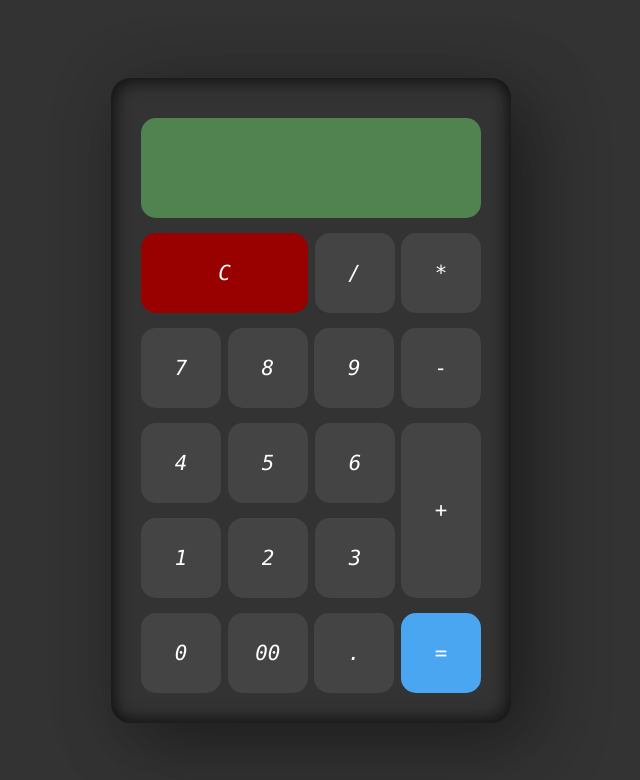
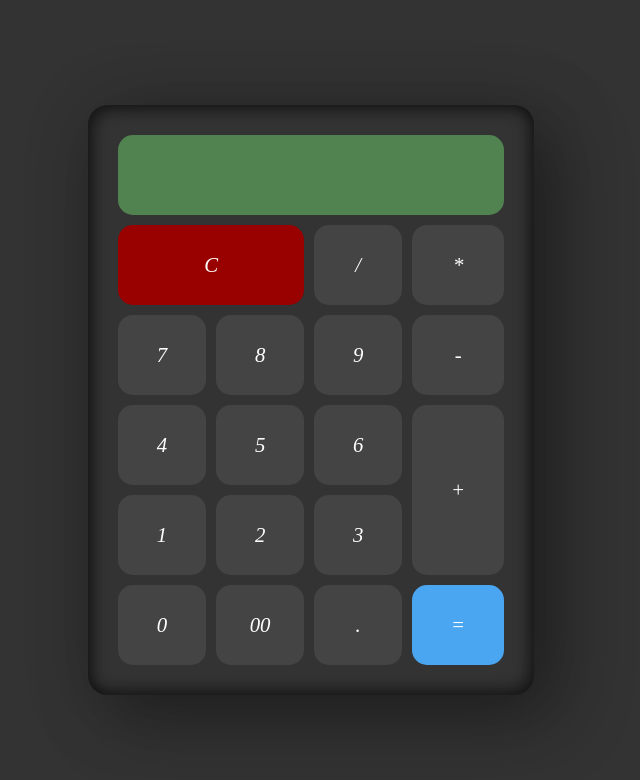
Before and after one commit to KevinWashington/calculator, a plain HTML site: page index.html in a window 1280 px wide. Shown: the whole page, without its empty margins (329-969 px from the left). Drawn offline with Linux system fonts and the light colour scheme.

Commit message:
Add files via upload
Mudando o template para grid

```diff
--- a/index.html
+++ b/index.html
@@ -10,44 +10,31 @@
 <body>
   <div class="container">
     <form class="calculator" name="calc">
-      <input type="text" class="value" readonly name="txt">
+      <div class="calculator-buttons">
+        <input type="text" class="value" readonly name="txt">
+        <span class="num c" onclick="calc.txt.value=''"><i>C</i></span>
+        <span class="num divisor" onclick="calc.txt.value+='/'"><i>/</i></span>
+        <span class="num mult" onclick="calc.txt.value+='*'"><i>*</i></span>
 
-      <div class=" row">
-        <span class="num c" onclick="calc.txt.value=''"><i>C</i></span>
-        <span class="num" onclick="calc.txt.value+='/'"><i>/</i></span>
-        <span class="num" onclick="calc.txt.value+='*'"><i>*</i></span>
-      </div>
-      <div class="row">
-        <span class="num" onclick="calc.txt.value+='7'"><i>7</i></span>
-        <span class="num" onclick="calc.txt.value+='8'"><i>8</i></span>
-        <span class="num" onclick="calc.txt.value+='9'"><i>9</i></span>
-        <span class="num" onclick="calc.txt.value+='-'"><i>-</i></span>
-      </div>
+        <span class="num seven" onclick="calc.txt.value+='7'"><i>7</i></span>
+        <span class="num eigth" onclick="calc.txt.value+='8'"><i>8</i></span>
+        <span class="num nine" onclick="calc.txt.value+='9'"><i>9</i></span>
+        <span class="num minus" onclick="calc.txt.value+='-'"><i>-</i></span>
 
-      <div class="grid">
-        <div class="leftside">
-          <div class="row">
-            <span class="num" onclick="calc.txt.value+='4'"><i>4</i></span>
-            <span class="num" onclick="calc.txt.value+='5'"><i>5</i></span>
-            <span class="num" onclick="calc.txt.value+='6'"><i>6</i></span>
-          </div>
 
-          <div class="row">
-            <span class="num" onclick="calc.txt.value+='1'"><i>1</i></span>
-            <span class="num" onclick="calc.txt.value+='2'"><i>2</i></span>
-            <span class="num" onclick="calc.txt.value+='3'"><i>3</i></span>
-          </div>
-        </div>
+        <span class="num four" onclick="calc.txt.value+='4'"><i>4</i></span>
+        <span class="num five" onclick="calc.txt.value+='5'"><i>5</i></span>
+        <span class="num six" onclick="calc.txt.value+='6'"><i>6</i></span>
 
-        <div class="rightside">
-          <span class="num plus" onclick="calc.txt.value+='+'"><i>+</i></span>
-        </div>
-      </div>
+        <span class="num one" onclick="calc.txt.value+='1'"><i>1</i></span>
+        <span class="num two" onclick="calc.txt.value+='2'"><i>2</i></span>
+        <span class="num three" onclick="calc.txt.value+='3'"><i>3</i></span>
 
-      <div class="row">
-        <span class="num" onclick="calc.txt.value+='0'"><i>0</i></span>
-        <span class="num" onclick="calc.txt.value+='00'"><i>00</i></span>
-        <span class="num" onclick="calc.txt.value+='.'"><i>.</i></span>
+        <span class="num plus" onclick="calc.txt.value+='+'"><i>+</i></span>
+
+        <span class="num zero" onclick="calc.txt.value+='0'"><i>0</i></span>
+        <span class="num doublezero" onclick="calc.txt.value+='00'"><i class="doublezero-value">00</i></span>
+        <span class="num dot" onclick="calc.txt.value+='.'"><i>.</i></span>
         <span class="num result" onclick="document.calc.txt.value=eval(calc.txt.value)"><i>=</i></span>
       </div>
     </form>
--- a/style.css
+++ b/style.css
@@ -2,44 +2,51 @@
   margin: 0px;
   padding: 0px;
   box-sizing: border-box;
-  font-family: consolas;
 }
 
 body{
   display: flex;
   justify-content: center;
   align-items: center;
-  min-height: 100vh;
+  height: 100vh;
   background-color: #333;
 }
 
 .container{
-  position: relative;
-  width: 400px;
-  min-height: 400px;
   background-color: #333;
-  padding: 40px 30px 30px;
+  padding: 30px;
   border-radius: 20px;
   box-shadow: 25px 25px 75px rgba(0,0,0,0.25), 10px 10px 70px rgba(0,0,0,0.25), inset -5px -5px 15px rgba(0,0,0,0.5), inset 5px 5px 15px rgba(0,0,0,0.5)
 }
 
+.calculator-buttons{
+  display: grid;
+  gap: 10px;
+  grid-column: 1fr;
+  grid-auto-rows: 80px;
+  grid-template-areas:
+   "value value value value"
+   "c c divisor mult"
+   "seven eight nine minus"
+   "four five six plus"
+   "one two three plus"
+   "zer0 doublezero doti result"
+  ;
+}
+
 .value{
-  width: 100%;
-  height: 100px;
   border-radius: 15px;
   border: none;
   text-align: right;
   background-color: rgb(81, 131, 81);
   padding: 5px;
   font-size: 1.8em;
+  grid-area: value;
 }
 
 .num {
-  display: inline-flex;
   background-color: #444;
-  width: 80px;
-  height: 80px;
-  margin-top: 15px;
+  display: flex;
   justify-content: center;
   align-items: center;
   border-radius: 15px;
@@ -55,29 +62,80 @@ body{
   background-color: #555;
 }
 
-.row{
-  display: flex;
-  justify-content: space-between;
-}
-
 .c{
-  width: 167px;
+  grid-area: c;
   background-color: #900;
 }
 
-.grid{
-  display: flex;
-  justify-content: space-between;
+.dot{
+  grid-area: doti;
 }
 
-.grid .leftside{
-  width: 254px;
+.plus{
+  grid-area: plus;
 }
 
-.grid .plus{
-  height: 175px;
+.divisor{
+  grid-area: divisor;
+}
+
+.mult{
+  grid-area: mult;
+}
+
+.minus{
+  grid-area: minus;
+}
+
+.one{
+  grid-area: one;
+}
+
+.two{
+  grid-area: two;
+}
+
+.three{
+  grid-area: three;
+}
+
+.four{
+  grid-area: four;
+}
+
+.five{
+  grid-area: five;
+}
+
+.six{
+  grid-area: six;
+}
+
+.seven{
+  grid-area: seven;
+}
+
+.eight{
+  grid-area: eight;
+}
+
+.nine{
+  grid-area: nine;
+}
+
+.zero{
+  grid-area: zer0;
+}
+
+.doublezero{
+  grid-area: doublezero;
+}
+
+.doublezero-value{
+  position: absolute;
 }
 
 .result{
   background-color: rgb(75, 166, 241);
+  grid-area: result;
 }
```
